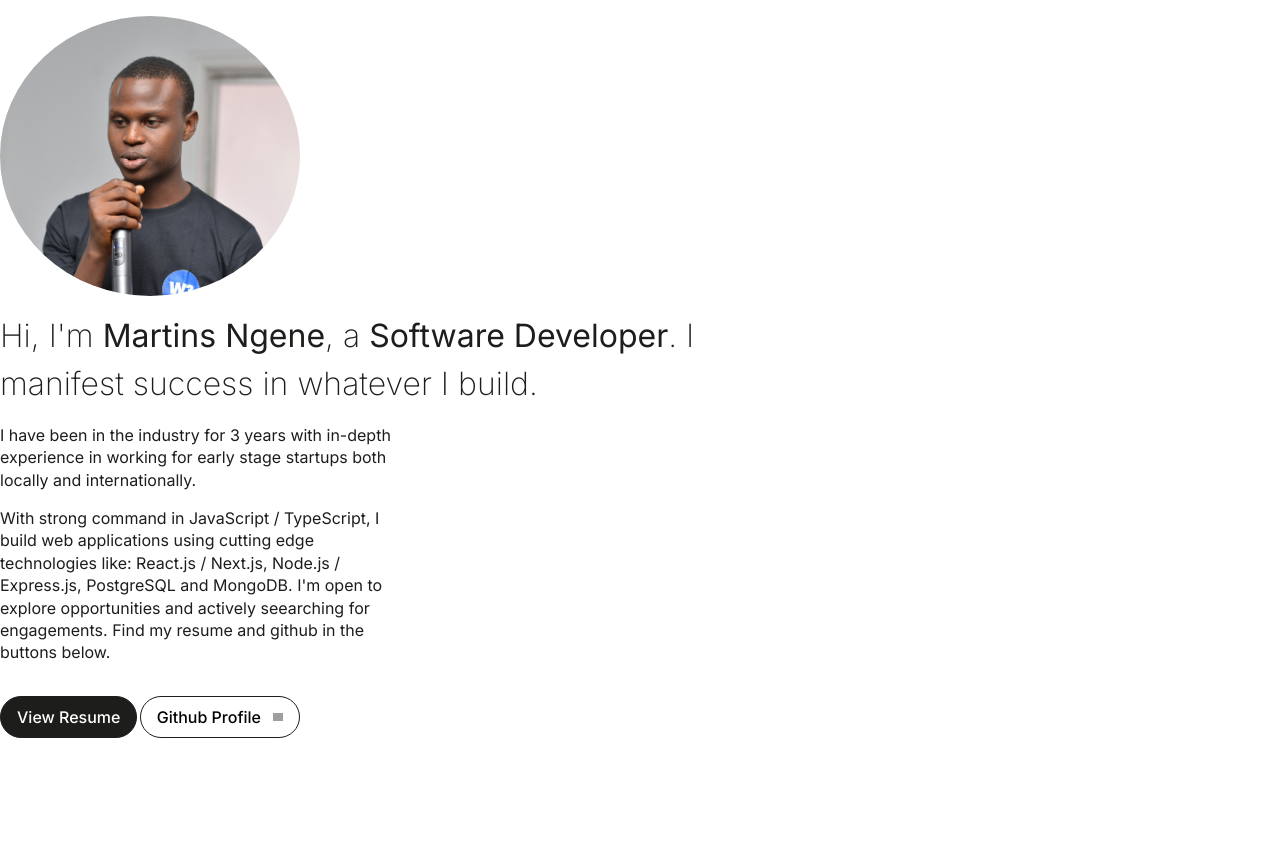
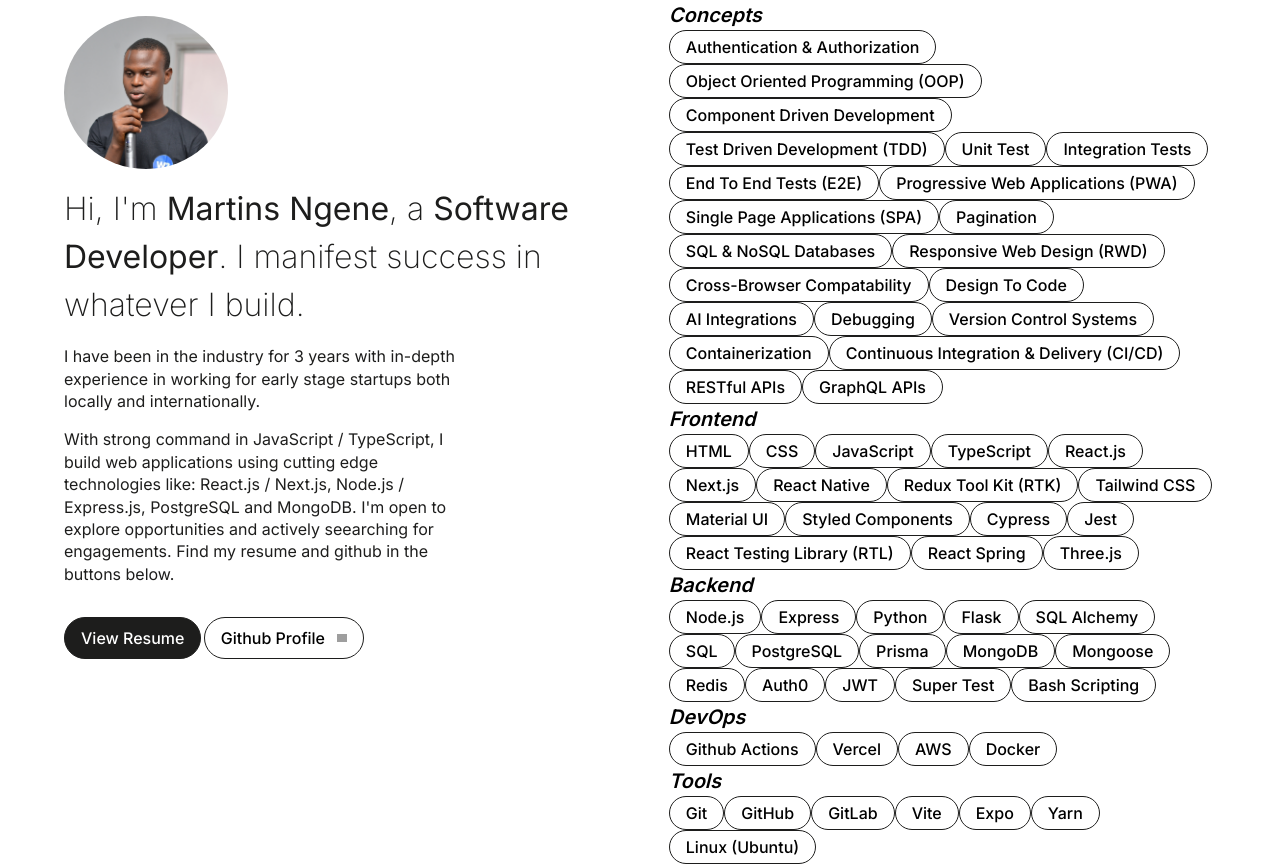
Before and after one commit to martins-ngene/portfolio_web_app, a Next.js app: page / in a window 1280 px wide. Before the commit the page ends 800 px from the top, so only its background shows below. Built offline with nearby package versions, Linux system fonts and the light colour scheme; grey boxes are pictures that could not be loaded.

Commit message:
update: create home page

```diff
--- a/src/components/constants/index.tsx
+++ b/src/components/constants/index.tsx
@@ -13,3 +13,82 @@
   { name: "Projects", link: "#projects" },
   { name: "Contact", link: "#contact" },
 ];
+
+// Skills Section Schema
+export const skills_schema = [
+  {
+    section_name: "Concepts",
+    tags: [
+      "Authentication & Authorization",
+      "Object Oriented Programming (OOP)",
+      "Component Driven Development",
+      "Test Driven Development (TDD)",
+      "Unit Test",
+      "Integration Tests",
+      "End To End Tests (E2E)",
+      "Progressive Web Applications (PWA)",
+      "Single Page Applications (SPA)",
+      "Pagination",
+      "SQL & NoSQL Databases",
+      "Responsive Web Design (RWD)",
+      "Cross-Browser Compatability",
+      "Design To Code",
+      "AI Integrations",
+      "Debugging",
+      "Version Control Systems",
+      "Containerization",
+      "Continuous Integration & Delivery (CI/CD)",
+      "RESTful APIs",
+      "GraphQL APIs",
+    ],
+  },
+  {
+    section_name: "Frontend",
+    tags: [
+      "HTML",
+      "CSS",
+      "JavaScript",
+      "TypeScript",
+      "React.js",
+      "Next.js",
+      "React Native",
+      "Redux Tool Kit (RTK)",
+      "Tailwind CSS",
+      "Material UI",
+      "Styled Components",
+      "Cypress",
+      "Jest",
+      "React Testing Library (RTL)",
+      "React Spring",
+      "Three.js",
+    ],
+  },
+  {
+    section_name: "Backend",
+    tags: [
+      "Node.js",
+      "Express",
+      "Python",
+      "Flask",
+      "SQL Alchemy",
+      "SQL",
+      "PostgreSQL",
+      "Prisma",
+      "MongoDB",
+      "Mongoose",
+      "Redis",
+      "Auth0",
+      "JWT",
+      "Super Test",
+      "Bash Scripting",
+    ],
+  },
+  {
+    section_name: "DevOps",
+    tags: ["Github Actions", "Vercel", "AWS", "Docker"],
+  },
+  {
+    section_name: "Tools",
+    tags: ["Git", "GitHub", "GitLab", "Vite", "Expo", "Yarn", "Linux (Ubuntu)"],
+  },
+];
--- a/src/components/sections/home/index.tsx
+++ b/src/components/sections/home/index.tsx
@@ -2,6 +2,8 @@
 
 import styles from "./styles.module.css";
 import { Button } from "@/components/buttons";
+import Tag from "@/components/tags";
+import { skills_schema } from "@/components/constants";
 
 const Hero = () => {
   return (
@@ -12,8 +14,8 @@
             className={styles.image}
             src='/profile.jpg'
             alt='profile'
-            width={300}
-            height={300}
+            width={400}
+            height={400}
           />
         </div>
         <h1 className={styles.header}>
@@ -40,7 +42,22 @@
           <Button href='/sign_in' label='Github Profile' isFilled={false} />
         </div>
       </div>
-      <div className={styles.column_two}></div>
+      <div className={styles.column_two}>
+        {skills_schema.map((section, index) => {
+          return (
+            <div>
+              <h3 className={styles.section_name} key={index}>
+                {section.section_name}
+              </h3>
+              <div className={styles.tag_container}>
+                {section.tags.map((tag, index) => {
+                  return <Tag key={index} tag_name={tag} />;
+                })}
+              </div>
+            </div>
+          );
+        })}
+      </div>
     </div>
   );
 };
--- a/src/components/sections/home/styles.module.css
+++ b/src/components/sections/home/styles.module.css
@@ -1,5 +1,5 @@
 .hero_container {
-  @apply bg-transparent;
+  @apply bg-transparent flex flex-col md:flex-row mx-auto w-[90%] justify-between;
 }
 
 .header,
@@ -16,7 +16,7 @@
 }
 
 .image_container {
-  @apply my-4 flex md:static items-center md:items-start justify-center md:justify-start w-full md:w-[25%];
+  @apply my-4 flex md:static items-center md:items-start justify-center md:justify-start w-full md:w-[30%];
 }
 
 .welcome_text {
@@ -26,3 +26,21 @@
 .btn_container {
   @apply mx-auto md:mx-0 flex items-center justify-between max-w-[200px] md:max-w-[300px] mt-4;
 }
+
+.column_one {
+  @apply w-full md:w-[47.5%];
+}
+
+.column_two {
+  @apply w-full md:w-[47.5%];
+}
+
+/* Tag Container */
+.tag_container {
+  @apply flex flex-wrap;
+}
+
+/* Section Name */
+.section_name {
+  @apply font-[600] text-[16px] md:text-[20px] italic text-center md:text-left;
+}
--- /dev/null
+++ b/src/components/tags/index.tsx
@@ -0,0 +1,7 @@
+import styles from "./styles.module.css";
+
+const Tag = ({ tag_name }: { tag_name: string }) => {
+  return <span className={styles.tag}>{tag_name}</span>;
+};
+
+export default Tag;
--- /dev/null
+++ b/src/components/tags/styles.module.css
@@ -0,0 +1,5 @@
+/* Tag Styles */
+.tag {
+  @apply rounded-[100px] font-medium text-[12px] md:text-[1rem] px-4 py-1
+   bg-white border border-[#1D1D1C] flex items-center justify-between w-fit;
+}
```
Also changed, not shown: src/components/sections/contacts/index.tsx (added), src/components/sections/contacts/styles.module.css (added).
